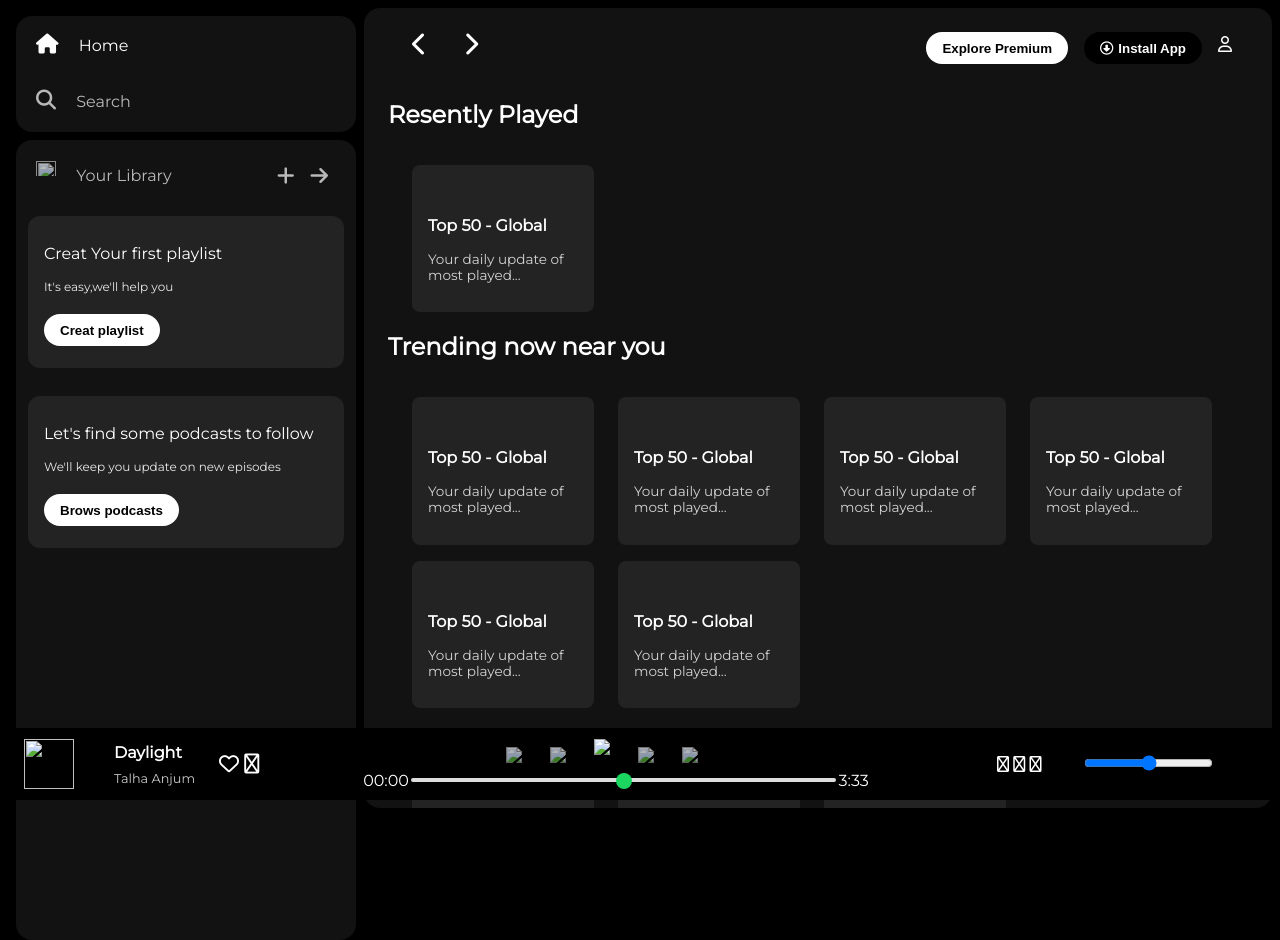
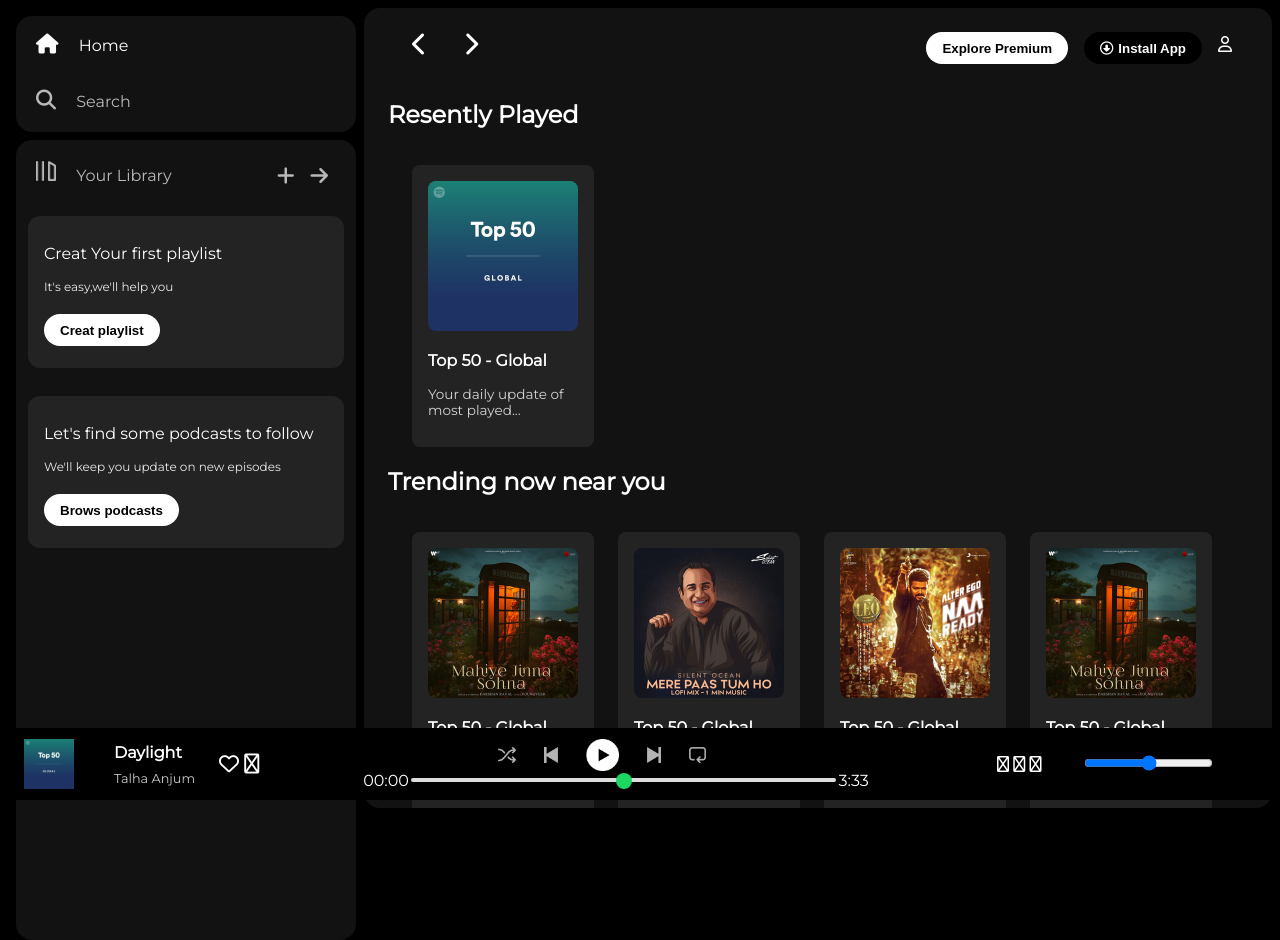
Before and after one commit to salimshaikh47/Spotify, a plain HTML site: page index.html in a window 1280 px wide. Drawn offline with Linux system fonts and the light colour scheme.

Commit message:
index.html

```diff
--- a/index.html
+++ b/index.html
@@ -4,7 +4,7 @@
     <meta charset="UTF-8">
     <meta name="viewport" content="width=device-width, initial-scale=1.0">
     <link rel="stylesheet" href="https://cdnjs.cloudflare.com/ajax/libs/font-awesome/6.7.2/css/all.min.css" integrity="sha512-Evv84Mr4kqVGRNSgIGL/F/aIDqQb7xQ2vcrdIwxfjThSH8CSR7PBEakCr51Ck+w+/U6swU2Im1vVX0SVk9ABhg==" crossorigin="anonymous" referrerpolicy="no-referrer" />
-    <link rel="icon" href="./assest/logo.png">
+    <link rel="icon" href="logo.png">
     <title>Spotify - Web Player: Music for everyone</title>
     <link rel="stylesheet" href="style.css">
     <link rel="preconnect" href="https://fonts.googleapis.com">
@@ -27,7 +27,7 @@
             <div class="library">
                 <div class="option">
                     <div class="lib-option nav-option">
-                        <img src="./assest/library_icon.png" alt="">
+                        <img src="library_icon.png" alt="">
                         <a href="#">Your Library</a>
                     </div>
                     <div class="icons">
@@ -65,7 +65,7 @@
                 <h2>Resently Played</h2>
                 <div class="card-container">
                     <div class="card">
-                        <img src="assest/card1img.jpeg" alt="" class="card-img">
+                        <img src="card1img.jpeg" alt="" class="card-img">
                         <p class="card-title">Top 50 - Global</p>
                         <p class="card-info">Your daily update of most played...</p>
                     </div>
@@ -75,37 +75,37 @@
                 <h2>Trending now near you</h2>
                 <div class="card-container">
                     <div class="card">
-                        <img src="assest/card2img.jpeg" alt="" class="card-img">
+                        <img src="card2img.jpeg" alt="" class="card-img">
                         <p class="card-title">Top 50 - Global</p>
                         <p class="card-info">Your daily update of most played...</p>
                     </div>
 
                     <div class="card">
-                        <img src="assest/card3img.jpeg" alt="" class="card-img">
+                        <img src="card3img.jpeg" alt="" class="card-img">
                         <p class="card-title">Top 50 - Global</p>
                         <p class="card-info">Your daily update of most played...</p>
                     </div>
 
                     <div class="card">
-                        <img src="assest/card4img.jpeg" alt="" class="card-img">
+                        <img src="card4img.jpeg" alt="" class="card-img">
                         <p class="card-title">Top 50 - Global</p>
                         <p class="card-info">Your daily update of most played...</p>
                     </div>
 
                     <div class="card">
-                        <img src="assest/card2img.jpeg" alt="" class="card-img">
+                        <img src="card2img.jpeg" alt="" class="card-img">
                         <p class="card-title">Top 50 - Global</p>
                         <p class="card-info">Your daily update of most played...</p>
                     </div>
 
                     <div class="card">
-                        <img src="assest/card4img.jpeg" alt="" class="card-img">
+                        <img src="card4img.jpeg" alt="" class="card-img">
                         <p class="card-title">Top 50 - Global</p>
                         <p class="card-info">Your daily update of most played...</p>
                     </div>
 
                     <div class="card">
-                        <img src="assest/card3img.jpeg" alt="" class="card-img">
+                        <img src="card3img.jpeg" alt="" class="card-img">
                         <p class="card-title">Top 50 - Global</p>
                         <p class="card-info">Your daily update of most played...</p>
                     </div>
@@ -114,19 +114,19 @@
                 <h2>Featured charts</h2>
                 <div class="card-container">
                     <div class="card">
-                        <img src="assest/card5img.jpeg" alt="" class="card-img">
+                        <img src="card5img.jpeg" alt="" class="card-img">
                         <p class="card-title">Top 50 - Global</p>
                         <p class="card-info">Your daily update of most played...</p>
                     </div>
 
                     <div class="card">
-                        <img src="assest/card6img.jpeg" alt="" class="card-img">
+                        <img src="card6img.jpeg" alt="" class="card-img">
                         <p class="card-title">Top songs - India</p>
                         <p class="card-info">Your daily update of most played...</p>
                     </div>
 
                     <div class="card">
-                        <img src="assest/card1img.jpeg" alt="" class="card-img">
+                        <img src="card1img.jpeg" alt="" class="card-img">
                         <p class="card-title">Top 50 - Global</p>
                         <p class="card-info">Your daily update of most played...</p>
                     </div>
@@ -138,7 +138,7 @@
         </div>
         <div class="music-player">
             <div class="album">
-                <img src="assest/card1img.jpeg" class="album-img">
+                <img src="card1img.jpeg" class="album-img">
                 <div class="album-text">
                     <p class="album-p1">Daylight</p>
                     <p class="album-p2" style="opacity: 0.8;">Talha Anjum</p>
@@ -151,11 +151,11 @@
 
             <div class="player">
                 <div class="player-controls">
-                    <img src="assest/player_icon1.png" class="player-control-icon">
-                    <img src="assest/player_icon2.png" class="player-control-icon">
-                    <img src="assest/player_icon3.png" class="player-control-icon"style="opacity: 1;height: 2rem;">
-                    <img src="assest/player_icon4.png" class="player-control-icon">
-                    <img src="assest/player_icon5.png" class="player-control-icon">
+                    <img src="player_icon1.png" class="player-control-icon">
+                    <img src="player_icon2.png" class="player-control-icon">
+                    <img src="player_icon3.png" class="player-control-icon"style="opacity: 1;height: 2rem;">
+                    <img src="player_icon4.png" class="player-control-icon">
+                    <img src="player_icon5.png" class="player-control-icon">
                 </div>
                 <div class="playback-bar">
                     <span class="curr-time">00:00</span>
```
